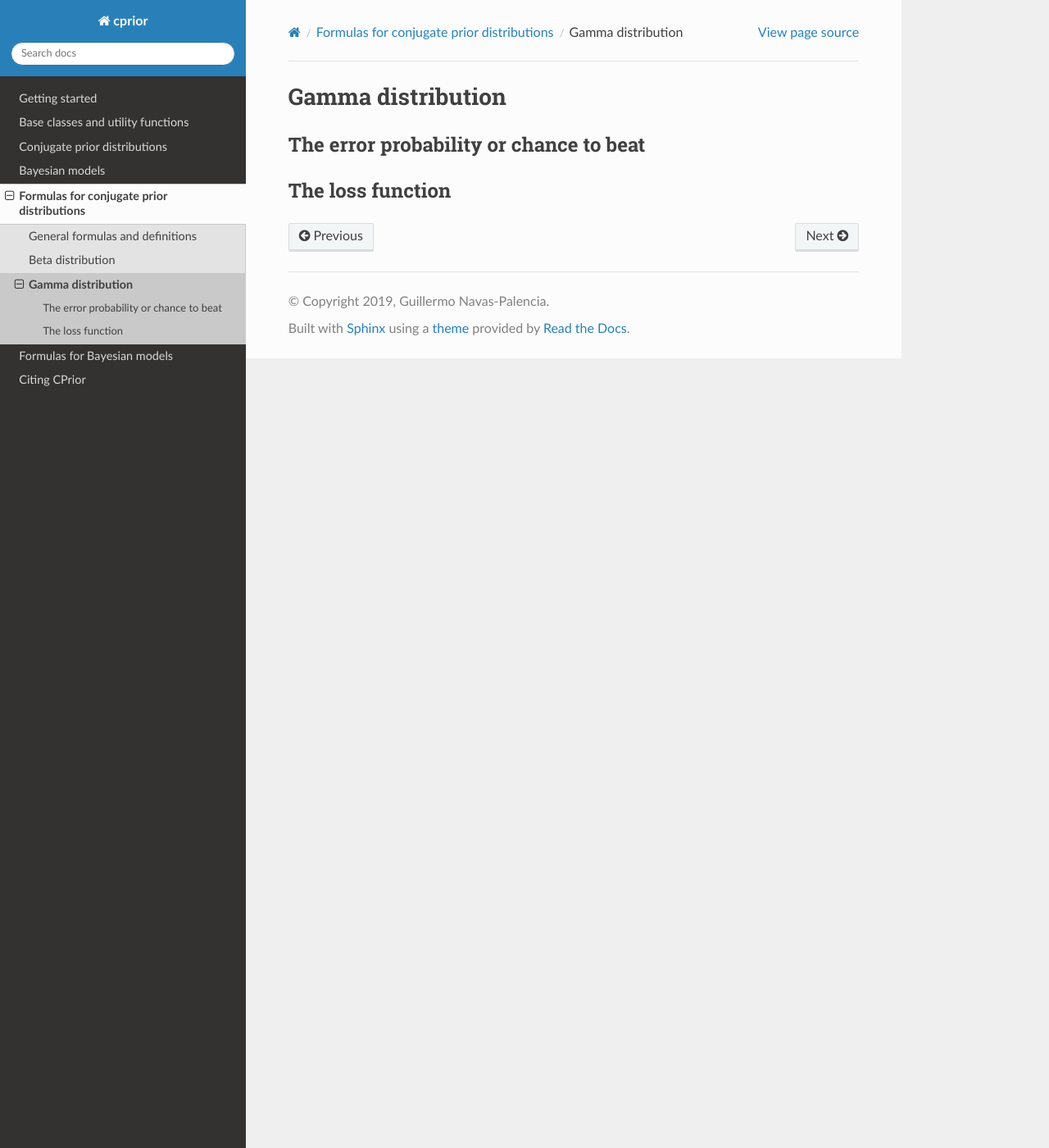
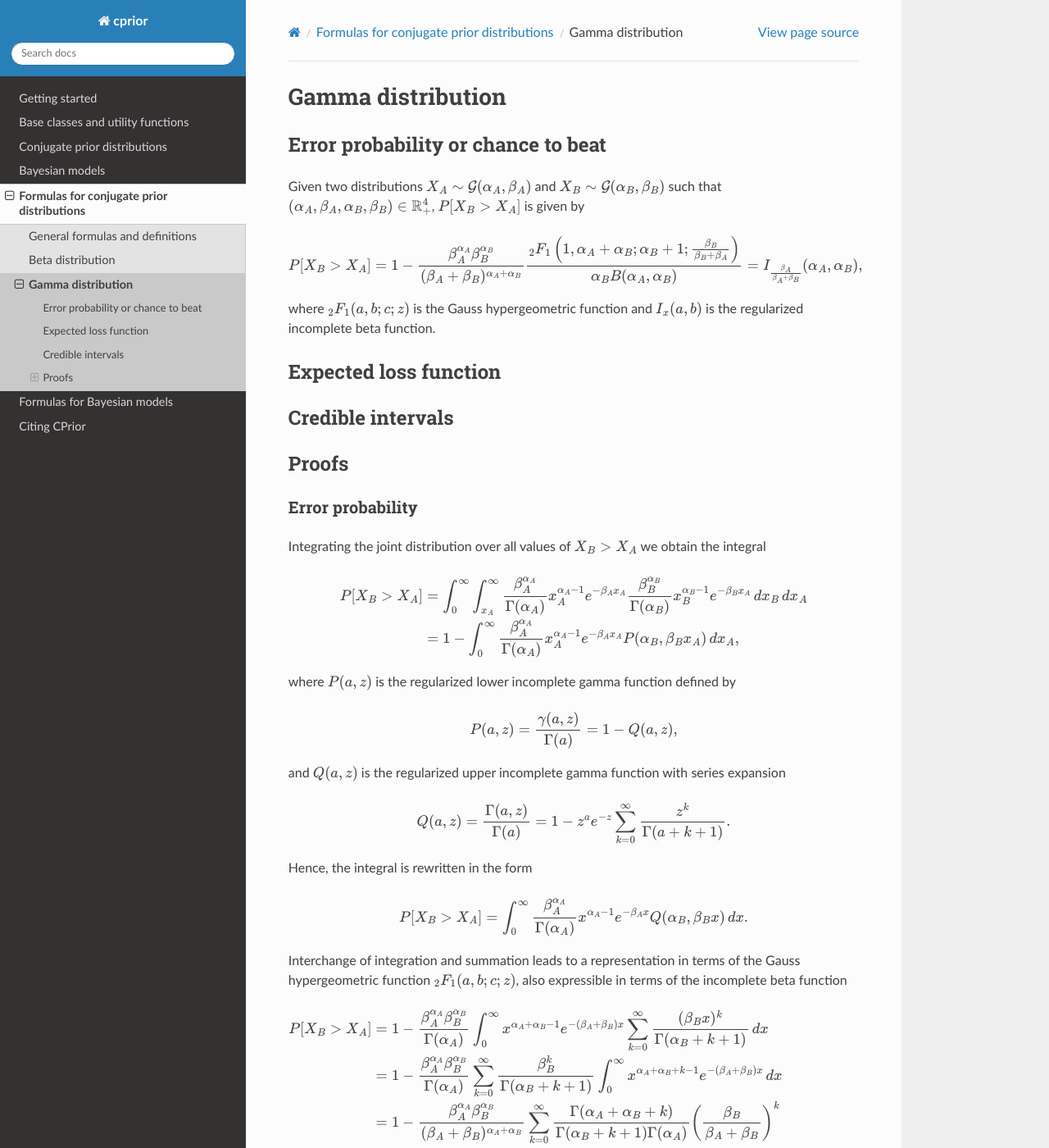
Before and after one commit to guillermo-navas-palencia/cprior, a Sphinx documentation site: the page built from doc/source/formulas_conjugate_gamma.rst, in a window 1280 px wide and 1400 px high. Shown: the whole window at 82% size. Built offline with Sphinx 7.4.7 and the Read the Docs theme 2.0.0, drawn with Linux system fonts in a browser that asks for light colours; some of the changed text lies outside the part shown.

Commit message:
Error probability for the Gamma distribution and proof

```diff
--- a/doc/source/formulas_conjugate_gamma.rst
+++ b/doc/source/formulas_conjugate_gamma.rst
@@ -1,8 +1,60 @@
 Gamma distribution
 ==================
 
-The error probability or chance to beat
----------------------------------------
+Error probability or chance to beat
+-----------------------------------
 
-The loss function
------------------
+Given two distributions :math:`X_A \sim \mathcal{G}(\alpha_A, \beta_A)` and :math:`X_B \sim \mathcal{G}(\alpha_B, \beta_B)` such that :math:`(\alpha_A, \beta_A, \alpha_B, \beta_B) \in \mathbb{R}_+^4`, :math:`P[X_B > X_A]` is given by
+
+.. math::
+
+   P[X_B > X_A] = 1 - \frac{\beta_A^{\alpha_A}\beta_B^{\alpha_B}}{(\beta_A + \beta_B)^{\alpha_A+\alpha_B}}\frac{_2F_1\left(1, \alpha_A + \alpha_B; \alpha_B + 1; \frac{\beta_B}{\beta_B + \beta_A}\right)}{\alpha_B B(\alpha_A, \alpha_B)} = I_{\frac{\beta_A}{\beta_A + \beta_B}}(\alpha_A, \alpha_B),
+
+where :math:`_2F_1(a,b;c;z)` is the Gauss hypergeometric function and :math:`I_x(a,b)` is the regularized incomplete beta function.
+
+Expected loss function
+----------------------
+
+Credible intervals
+------------------
+
+
+Proofs
+------
+
+Error probability
+"""""""""""""""""
+
+Integrating the joint distribution over all values of :math:`X_B > X_A` we obtain the integral
+
+.. math::
+   P[X_B > X_A] &= \int_0^{\infty} \int_{x_A}^{\infty} \frac{\beta_A^{\alpha_A}}{\Gamma(\alpha_A)} x_A^{\alpha_A - 1} e^{-\beta_A x_A} \frac{\beta_B^{\alpha_B}}{\Gamma(\alpha_B)} x_B^{\alpha_B - 1} e^{-\beta_B x_A} \mathop{dx_B}\mathop{dx_A}\\
+   &= 1 - \int_0^{\infty}\frac{\beta_A^{\alpha_A}}{\Gamma(\alpha_A)} x_A^{\alpha_A - 1} e^{-\beta_A x_A} P(\alpha_B, \beta_B x_A)\mathop{dx_A},
+
+where :math:`P(a,z)` is the regularized lower incomplete gamma function defined by
+
+.. math::
+
+   P(a, z) = \frac{\gamma(a, z)}{\Gamma(a)} = 1 - Q(a,z),
+
+and :math:`Q(a,z)` is the regularized upper incomplete gamma function with series expansion
+
+.. math::
+
+   Q(a,z) = \frac{\Gamma(a,z)}{\Gamma(a)} = 1 - z^a e^{-z} \sum_{k=0}^{\infty}\frac{z^k}{\Gamma(a+k+1)}.
+
+Hence, the integral is rewritten in the form
+
+.. math::
+
+   P[X_B > X_A] = \int_0^{\infty}\frac{\beta_A^{\alpha_A}}{\Gamma(\alpha_A)} x^{\alpha_A - 1} e^{-\beta_A x} Q(\alpha_B, \beta_B x) \mathop{dx}.
+
+Interchange of integration and summation leads to a representation in terms of the Gauss hypergeometric function :math:`_2F_1(a,b;c;z)`, also expressible in terms of the incomplete beta function
+
+.. math::
+
+   P[X_B > X_A] &= 1 - \frac{\beta_A^{\alpha_A}\beta_B^{\alpha_B}}{\Gamma(\alpha_A)}\int_0^{\infty} x^{\alpha_A + \alpha_B - 1} e^{-(\beta_A + \beta_B) x} \sum_{k=0}^{\infty}\frac{(\beta_B x)^k}{\Gamma(\alpha_B + k + 1)}  \mathop{dx}\\
+   &= 1 - \frac{\beta_A^{\alpha_A}\beta_B^{\alpha_B}}{\Gamma(\alpha_A)}
+   \sum_{k=0}^{\infty} \frac{\beta_B^k}{\Gamma(\alpha_B + k + 1)}\int_0^{\infty}x^{\alpha_A + \alpha_B + k - 1} e^{-(\beta_A + \beta_B) x}\mathop{dx}\\
+   & =1 - \frac{\beta_A^{\alpha_A}\beta_B^{\alpha_B}}{(\beta_A + \beta_B)^{\alpha_A+\alpha_B}}\sum_{k=0}^{\infty}\frac{\Gamma(\alpha_A + \alpha_B + k)}{\Gamma(\alpha_B + k + 1) \Gamma(\alpha_A)} \left(\frac{\beta_B}{\beta_A + \beta_B}\right)^k\\
+   &=1 - \frac{\beta_A^{\alpha_A}\beta_B^{\alpha_B}}{(\beta_A + \beta_B)^{\alpha_A+\alpha_B}}\frac{_2F_1\left(1, \alpha_A + \alpha_B; \alpha_B + 1; \frac{\beta_B}{\beta_B + \beta_A}\right)}{\alpha_B B(\alpha_A, \alpha_B)}= I_{\frac{\beta_A}{\beta_A + \beta_B}}(\alpha_A, \alpha_B).
```
